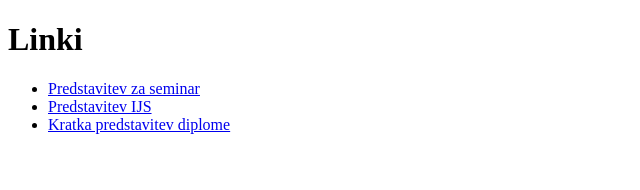
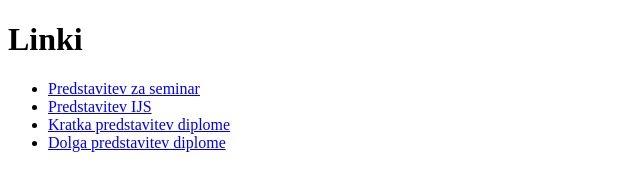
Before and after one commit to jakavel/jakavel.github.io, a plain HTML site: page index.html in a window 1280 px wide. Shown: the whole page, without its empty margins (0-640 px from the left). Drawn offline with Linux system fonts and the light colour scheme.

Commit message:
Dodal dolgo predstavitev diplome.

```diff
--- a/index.html
+++ b/index.html
@@ -11,6 +11,7 @@
         <li><a href="seminar2023.pdf">Predstavitev za seminar</a></li>
         <li><a href="ijs_bp_predstavitev.pdf">Predstavitev IJS</a></li>
         <li><a href="jaka_velkaverh_razsirjenje_zaupanja.pdf">Kratka predstavitev diplome</a></li>
+        <li><a href="dolga_predstavitev.pdf">Dolga predstavitev diplome</a></li>
     </ul>
   </body>
 </html>
```
Also changed, not shown: 1 other file.
